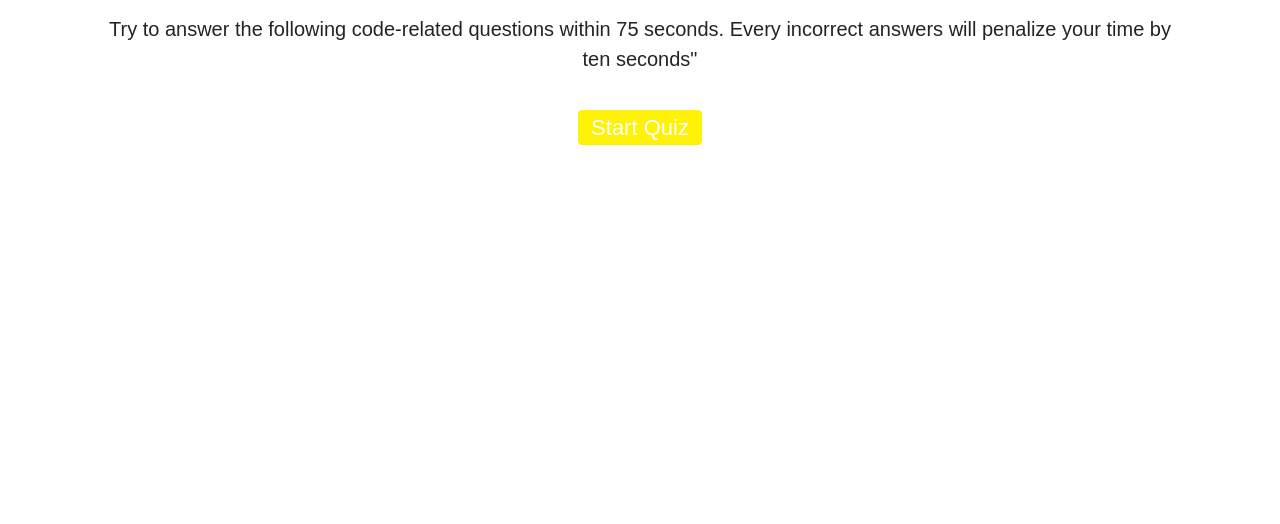
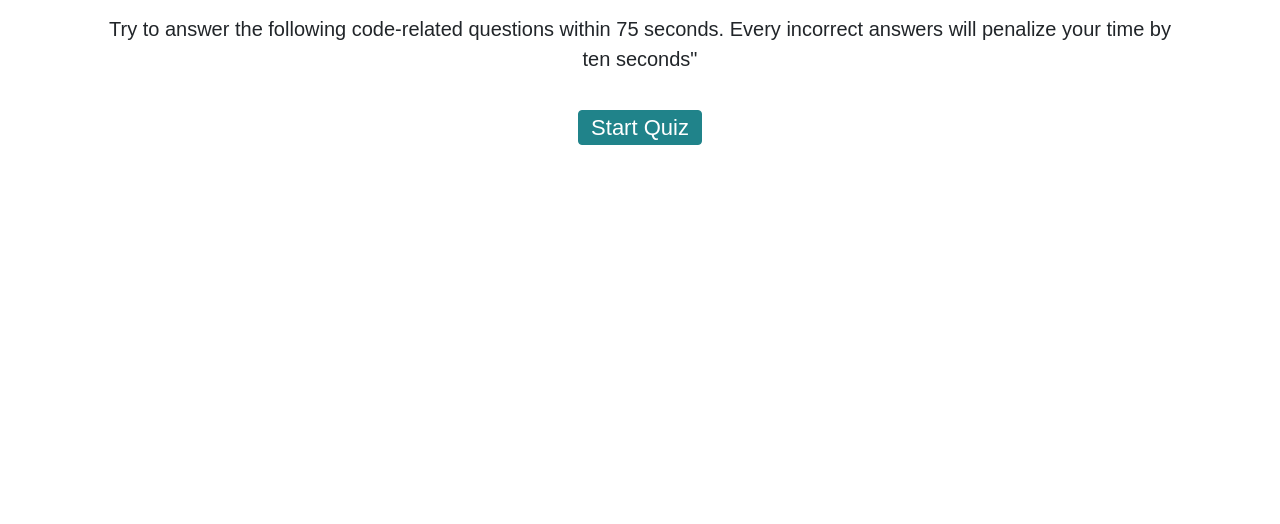
Before and after one commit to MGyata/code-quiz, a plain HTML site: page index.html in a window 1280 px wide. Shown: the part 276-800 px from the top of the page. Drawn offline with nearby package versions, Linux system fonts and the light colour scheme.

Commit message:
changed color of boxes because you cant read it without dark mode

```diff
--- a/assets/css/style.css
+++ b/assets/css/style.css
@@ -1,6 +1,6 @@
 :root {
-    --primary-color: #fff207;
-    --secondary-color: #fff207;
+    --primary-color: #20838a;
+    --secondary-color: #20838a;
     --tertiary-color: #FFFFFF;
 }
 
```
